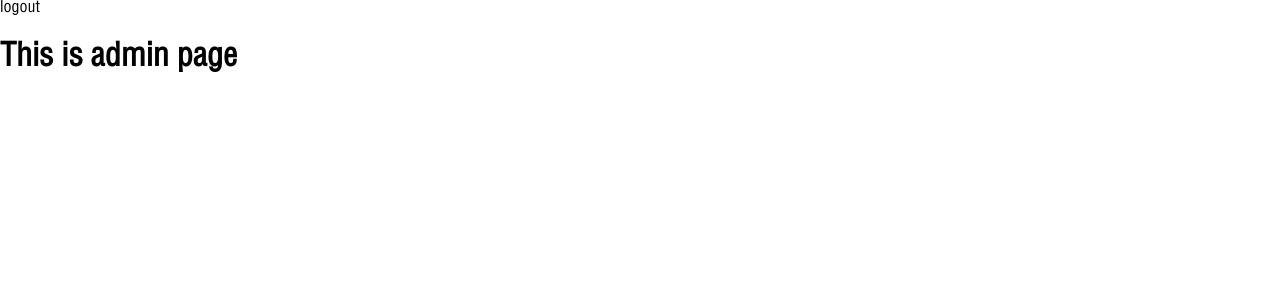
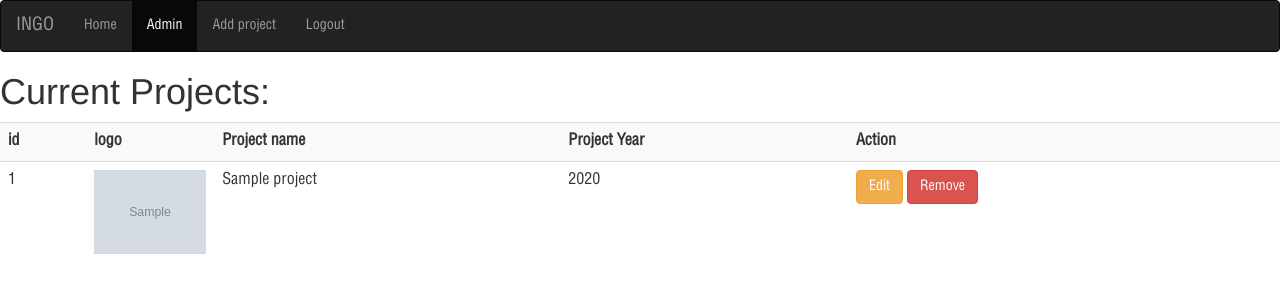
Before and after one commit to remfils/ingo.test, a PHP site: template templates/admin/admin.html.twig in a window 1280 px wide. Shown: the top 300 px of the page. Run offline with PHP 8.4, Linux system fonts and the light colour scheme; the template is opened without the code that fills it: most values are stand-ins (such as "Sample title", 1, 10 or a date in 2020); grey boxes marked "Sample" are stand-in pictures; some libraries are stand-ins or nearby versions.

Commit message:
simple admin page

```diff
--- a/templates/admin/admin.html.twig
+++ b/templates/admin/admin.html.twig
@@ -1,9 +1,50 @@
 {% extends 'base.twig' %}
+{% set active_page = 'admin' %}
+
+{% block styles %}
+    <link rel="stylesheet" href="{{ app.asset_path }}/css/bootstrap.min.css">
+    <link rel="stylesheet" href="{{ app.asset_path }}/css/admin.css">
+{% endblock %}
 
 {% block main %}
 
-    <a href="{{ path('admin_logout') }}">logout</a>
+    <nav class="navbar navbar-inverse">
+        <div class="container-fluid">
+            <div class="navbar-header">
+                <a class="navbar-brand" href="#">INGO</a>
+            </div>
+            <ul class="nav navbar-nav">
+                <li><a href="/" >Home</a></li>
+                <li {% if active_page == 'admin' %} class="active" {% endif %}><a href="{{ path('admin') }}">Admin</a></li>
+                <li {% if active_page == 'new-project' %} class="active" {% endif %}><a href="{{ path('admin') }}">Add project</a></li>
+                <li><a href="{{ path('admin_logout') }}">Logout</a></li>
+            </ul>
+        </div>
+    </nav>
 
-    <h1>This is admin page</h1>
+    <h1>Current Projects:</h1>
+
+    <table class="table table-striped">
+        <tr>
+            <th>id</th>
+            <th>logo</th>
+            <th>Project name</th>
+            <th>Project Year</th>
+            <th>Action</th>
+        </tr>
+
+        {% for project in projects %}
+            <tr>
+                <td>{{ project.id }}</td>
+                <td class="td-logo"><img src="{{ app.asset_path }}{{ project.logo }}" alt="logo" width="100%"/></td>
+                <td>{{ project.name }}</td>
+                <td>{{ project.year }}</td>
+                <td>
+                    <a href="ya.ru" class="btn btn-warning">Edit</a>
+                    <a href="ya.ru" class="btn btn-danger">Remove</a>
+                </td>
+            </tr>
+        {% endfor %}
+    </table>
 
 {% endblock %}
--- a/web/css/admin.css
+++ b/web/css/admin.css
@@ -5,7 +5,7 @@
 
 * {
     font-family: HelveticaLTStd-Cond;
-    line-height: 1.5em;
+    /*line-height: 1.5em;*/
 }
 
 html, body {
@@ -13,7 +13,7 @@ html, body {
     width: 100%;
     padding: 0;
     margin: 0;
-    font-size: 1.5em;
+    /*font-size: 1.5em;*/
 }
 
 .login-form {
@@ -66,3 +66,9 @@ label {
     border: 3px solid white;
     color: white;
 }
+
+/* INDEX */
+
+.td-logo {
+    width: 10%;
+}
```
Also changed, not shown: app/Controllers/AdminController.php (+7 -1 lines), 1 other file.
